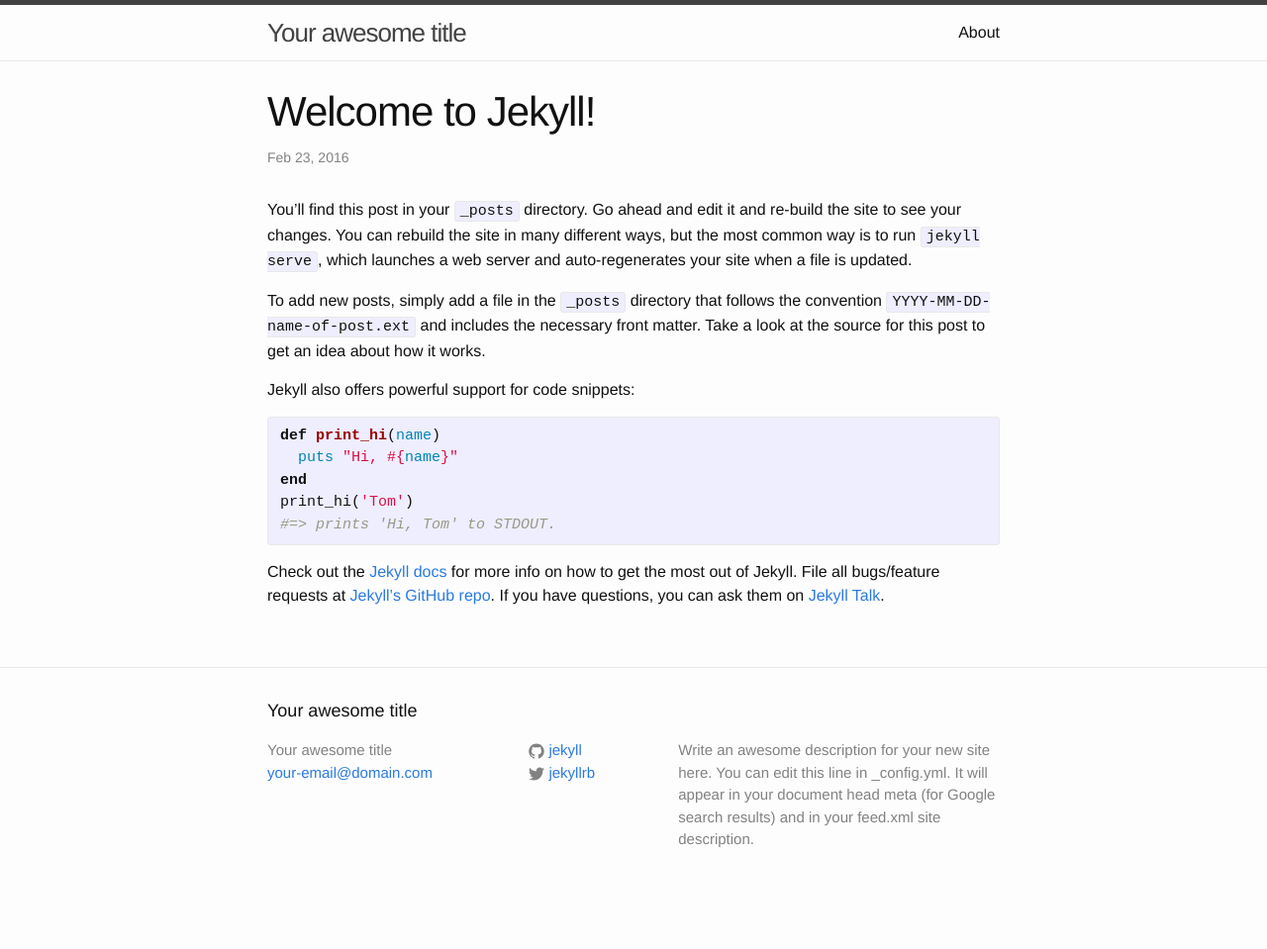
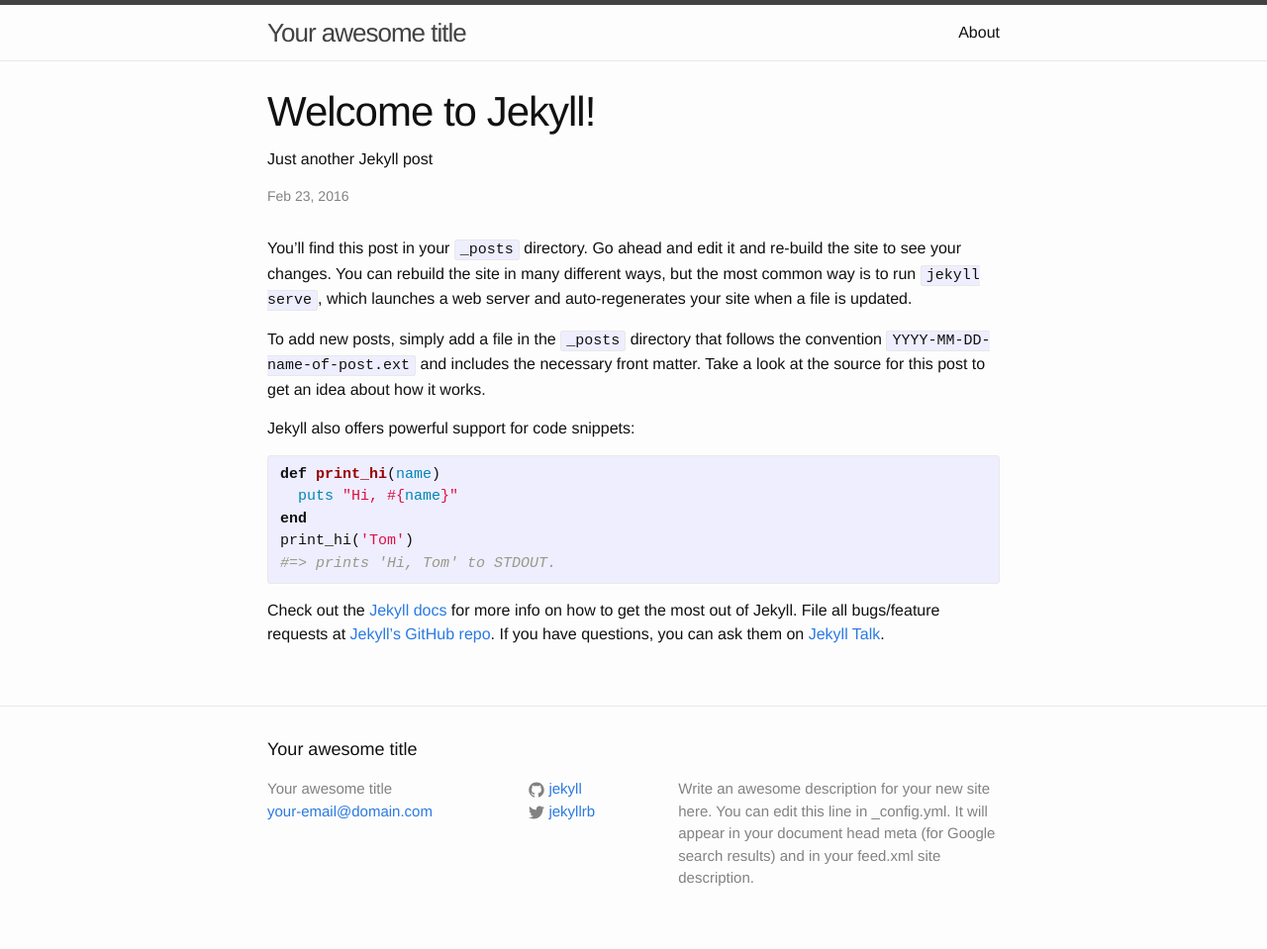
Before and after one commit to sizif/sizif.github.io, a Jekyll site: the page built from testjekyll2/_posts/2016-02-23-welcome-to-jekyll.markdown, in a window 1280 px wide. Shown: the whole page at 99% size. Built offline with Jekyll 4.4.1, drawn with Linux system fonts in a browser that asks for light colours; before the commit the page ends 920 px from its top, so only the background shows below that.

Commit message:
summary: Just another Jekyll post

```diff
--- a/testjekyll2/_layouts/post.html
+++ b/testjekyll2/_layouts/post.html
@@ -5,7 +5,7 @@ layout: default
 
   <header class="post-header">
     <h1 class="post-title" itemprop="name headline">{{ page.title }}</h1>
-    <p><i>{{ page.summary }}</i></p>
+    <p>{{ page.summary }}</p>
     <p class="post-meta"><time datetime="{{ page.date | date_to_xmlschema }}" itemprop="datePublished">{{ page.date | date: "%b %-d, %Y" }}</time>{% if page.author %} • <span itemprop="author" itemscope itemtype="http://schema.org/Person"><span itemprop="name">{{ page.author }}</span></span>{% endif %}</p>
   </header>
 
--- a/testjekyll2/_posts/2016-02-23-welcome-to-jekyll.markdown
+++ b/testjekyll2/_posts/2016-02-23-welcome-to-jekyll.markdown
@@ -3,6 +3,7 @@ layout: post
 title:  "Welcome to Jekyll!"
 date:   2016-02-23 11:01:10 +0000
 categories: jekyll update
+summary: Just another Jekyll post
 ---
 You’ll find this post in your `_posts` directory. Go ahead and edit it and re-build the site to see your changes. You can rebuild the site in many different ways, but the most common way is to run `jekyll serve`, which launches a web server and auto-regenerates your site when a file is updated.
 
```
